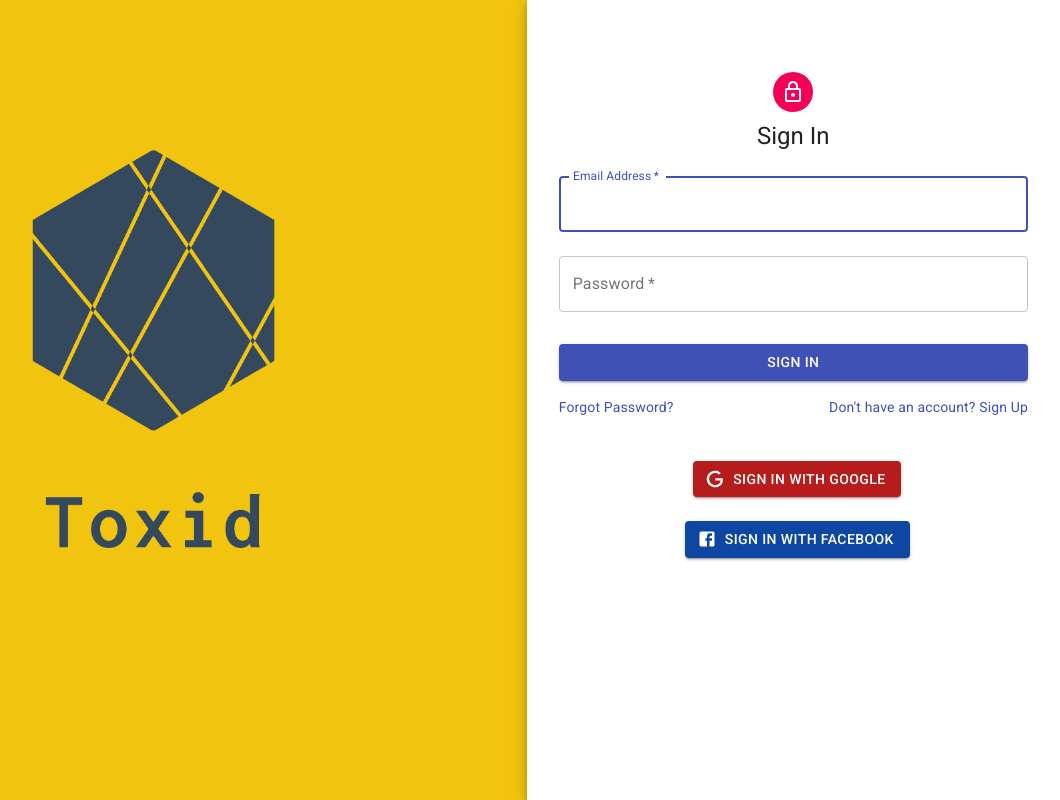
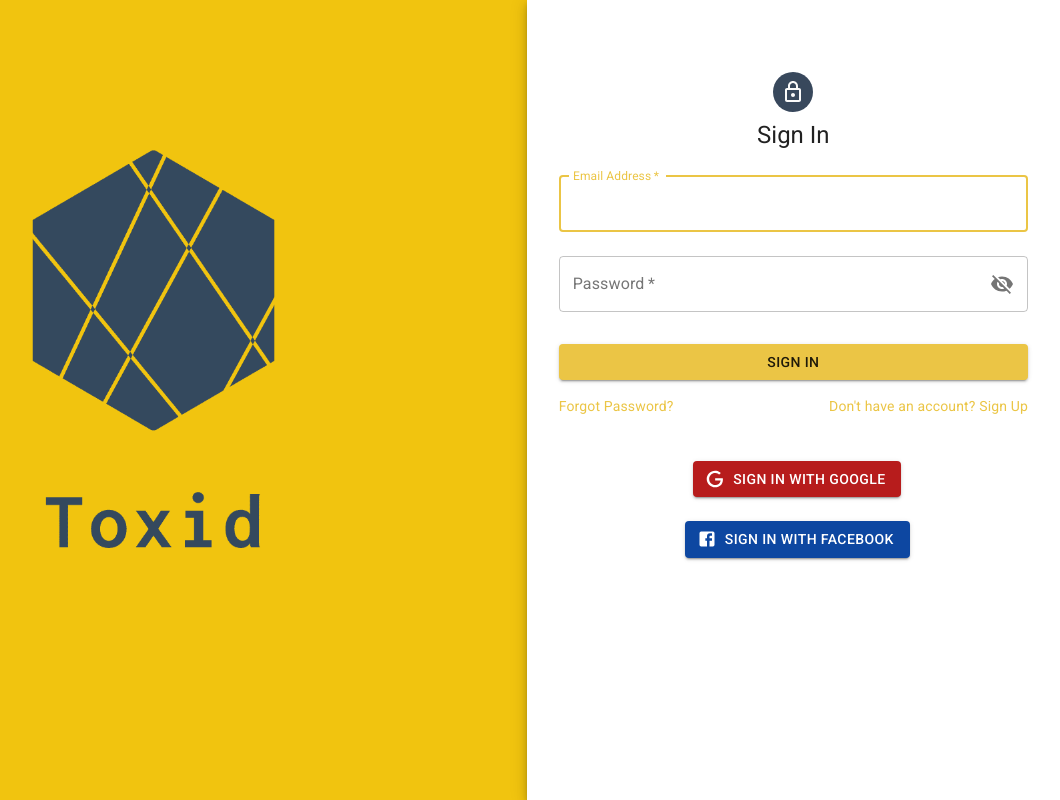
Before and after one commit to sinhashubham95/toxid, a React (Create React App) app: page / in a window 1280 px wide. Shown: the whole page, without its empty margins (220-1280 px from the left). Built offline with nearby package versions, Linux system fonts and the light colour scheme; no server answers.

Commit message:
added show password functionality

```diff
--- a/src/App.tsx
+++ b/src/App.tsx
@@ -1,3 +1,4 @@
+import { createTheme, ThemeProvider, responsiveFontSizes } from "@material-ui/core";
 import {
   BrowserRouter as Router,
   Switch,
@@ -8,8 +9,20 @@ import AuthSignInEmailPassword from "./containers/AuthSignInEmailPassword";
 import AuthSignUpEmailPassword from "./containers/AuthSignUpEmailPassword";
 import AuthResetEmailPassword from "./containers/AuthResetEmailPassword";
 
-function App() {
+const theme = responsiveFontSizes(createTheme({
+  palette: {
+    primary: {
+      main: 'rgb(235, 197, 69)',
+    },
+    secondary: {
+      main: 'rgb(56, 72, 92)',
+    },
+  },
+}));
+
+const App = () => {
   return (
+    <ThemeProvider theme={theme}>
       <Router>
         <Switch>
           <Route path="/signUp">
@@ -23,6 +36,7 @@ function App() {
           </Route>
         </Switch>
       </Router>
+    </ThemeProvider>
   );
 }
 
--- a/src/containers/auth/EmailPassword.tsx
+++ b/src/containers/auth/EmailPassword.tsx
@@ -1,4 +1,4 @@
-import { FunctionComponent } from 'react';
+import { FunctionComponent, MouseEventHandler } from 'react';
 import {
   Avatar,
   Button,
@@ -9,14 +9,19 @@ import {
   Typography,
   CircularProgress,
   SvgIconTypeMap,
+  FormControl,
+  InputLabel,
+  OutlinedInput,
+  IconButton,
 } from '@material-ui/core';
-import { LockOutlined } from '@material-ui/icons';
+import { LockOutlined, Visibility, VisibilityOff } from '@material-ui/icons';
 import { useState } from 'react';
 import { useTranslation } from 'react-i18next';
 import { AuthInfo, AuthProps } from '../../types/auth';
 import withButtonColor from '../../components/hoc/withButtonColor';
 import { OverridableComponent } from '@material-ui/core/OverridableComponent';
 import { ChangeEventHandler } from 'react';
+import { InputAdornment } from '@material-ui/core';
 
 const EmailPassword: FunctionComponent<AuthProps> = ({
   title,
@@ -31,7 +36,12 @@ const EmailPassword: FunctionComponent<AuthProps> = ({
 
   const [loading, setLoading] = useState(false);
   const [email, setEmail] = useState('');
+  const [showPassword, setShowPassword] = useState(false);
   const [password, setPassword] = useState('');
+
+  const onToggleShowPassword: MouseEventHandler<HTMLButtonElement> = () => setShowPassword(!showPassword);
+
+  const onMouseDownShowPassword: MouseEventHandler<HTMLButtonElement> = (event) => event.preventDefault();
 
   const onSubmit = async () => {
     setLoading(true);
@@ -77,10 +87,43 @@ const EmailPassword: FunctionComponent<AuthProps> = ({
       label={t(key)}
       name={key}
       autoComplete={autoComplete}
-      value={email}
+      value={value}
+      type={key}
       onChange={onChange}
       autoFocus={autoFocus}
     />
+  );
+
+  const renderPassword = () => (
+    <FormControl
+      fullWidth
+      margin="normal"
+      variant="outlined"
+    >
+      <InputLabel htmlFor="password" required>
+        {t('password')}
+      </InputLabel>
+      <OutlinedInput
+        id="password"
+        type={showPassword ? 'text' : 'password'}
+        required
+        value={password}
+        onChange={(event) => setPassword(event.target.value)}
+        endAdornment={
+          <InputAdornment position="end">
+            <IconButton
+              aria-label="Show Password"
+              onClick={onToggleShowPassword}
+              onMouseDown={onMouseDownShowPassword}
+              edge="end"
+            >
+              {showPassword ? <Visibility /> : <VisibilityOff />}
+            </IconButton>
+          </InputAdornment>
+        }
+        labelWidth={85}
+      />
+    </FormControl>
   );
 
   const renderSubmit = () => (
@@ -146,7 +189,7 @@ const EmailPassword: FunctionComponent<AuthProps> = ({
   const renderForm = () => (
     <form className={classes.form} noValidate>
       {renderTextField("email", "email", email, (event) => setEmail(event.target.value), true)}
-      {renderTextField("password", "current-password", password, (event) => setPassword(event.target.value), false)}
+      {renderPassword()}
       {loading && (
         <CircularProgress />
       )}
```
Lines whose indentation alone changed are shown as unchanged.
